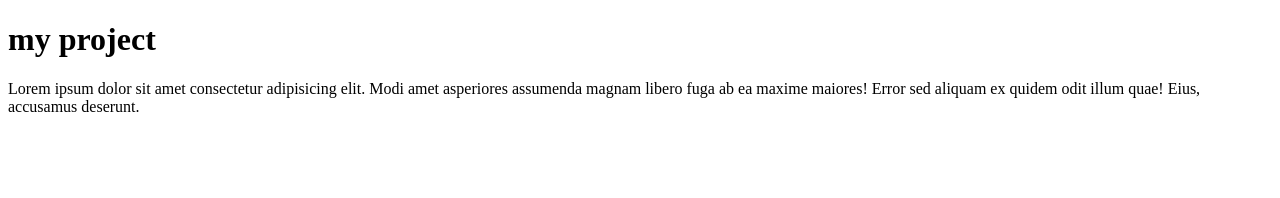
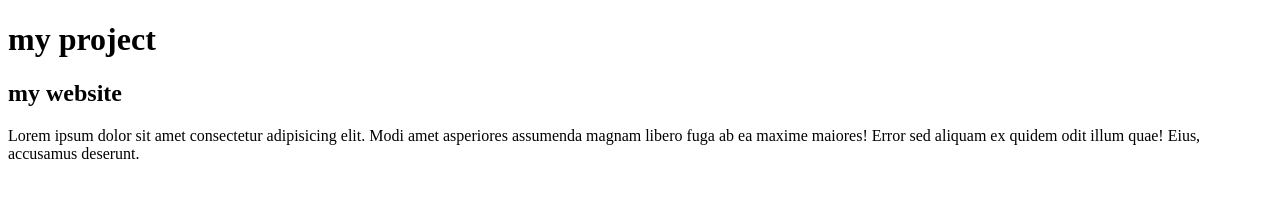
Before and after one commit to tooba-ts/github_practice, a plain HTML site: page index.html in a window 1280 px wide. Drawn offline with Linux system fonts and the light colour scheme.

Commit message:
Added feature page heading

```diff
--- a/index.html
+++ b/index.html
@@ -7,6 +7,9 @@
 </head>
 <body>
     <h1>my project</h1>
+    <h2>my website
+
+    </h2>
     <p>Lorem ipsum dolor sit amet consectetur adipisicing elit. Modi amet asperiores assumenda magnam libero fuga ab ea maxime maiores! Error sed aliquam ex quidem odit illum quae! Eius, accusamus deserunt.</p>
 </body>
 </html>
```
